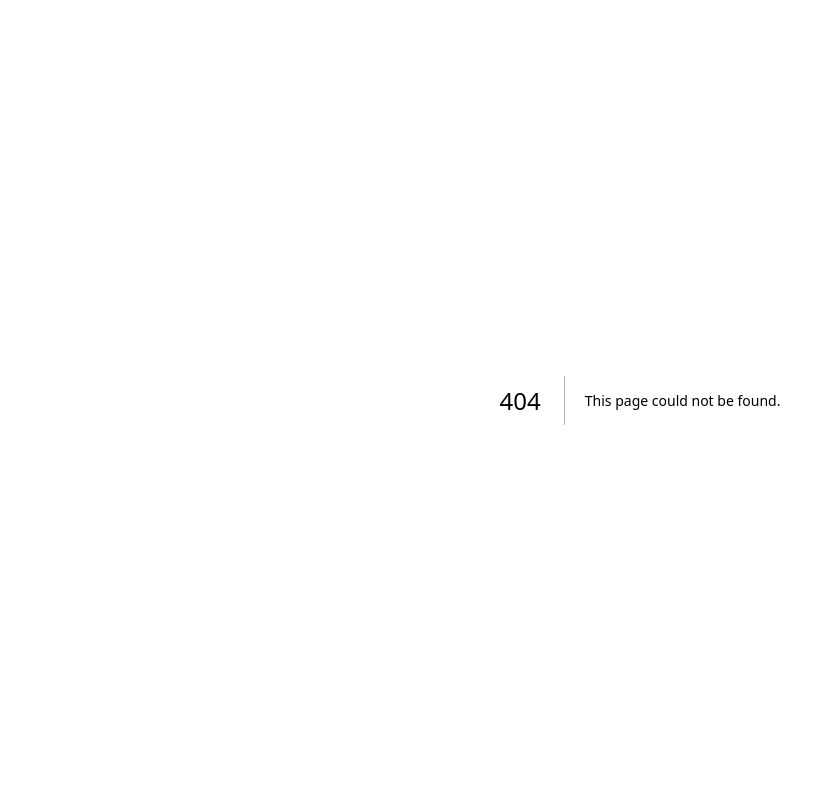
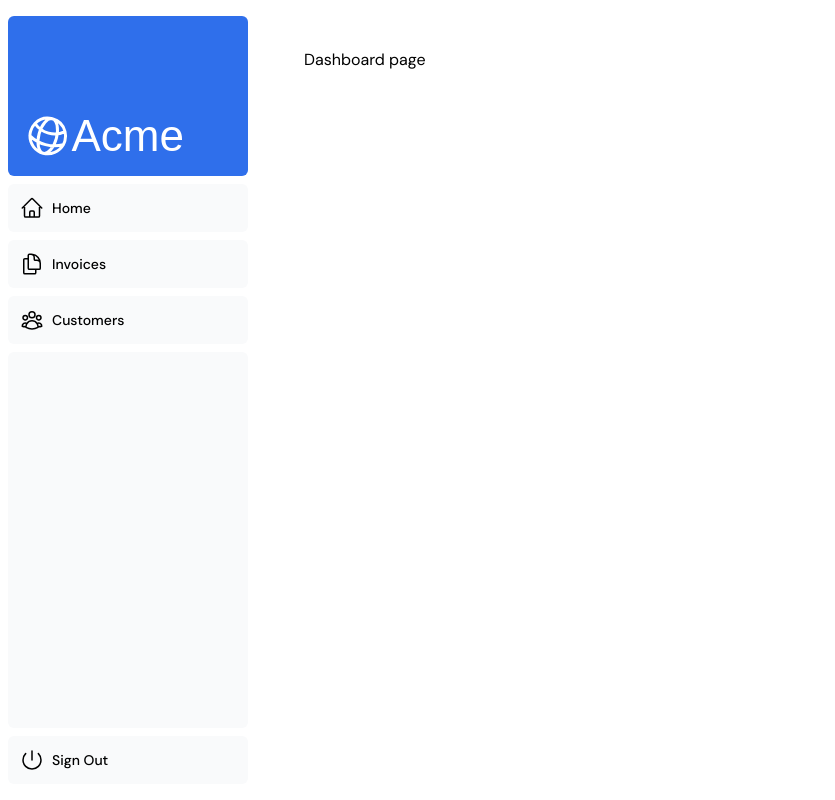
Before and after one commit to mancuoj-collective/next-dashboard-app-router, a Next.js app: page /dashboard in a window 1280 px wide. Before the commit this address had no page. Shown: the whole page, without its empty margins (0-835 px from the left). Built offline with nearby package versions, Linux system fonts and the light colour scheme; a web font is replaced by a local one.

Commit message:
feat: ch4

```diff
--- /dev/null
+++ b/app/dashboard/customers/page.tsx
@@ -0,0 +1,7 @@
+export default function Page() {
+  return (
+    <div>
+      <h1>Customers page</h1>
+    </div>
+  );
+}
--- /dev/null
+++ b/app/dashboard/invoices/page.tsx
@@ -0,0 +1,7 @@
+export default function Page() {
+  return (
+    <div>
+      <h1>Invoices page</h1>
+    </div>
+  );
+}
--- /dev/null
+++ b/app/dashboard/layout.tsx
@@ -0,0 +1,12 @@
+import SideNav from '@/app/ui/dashboard/sidenav';
+
+export default function Layout({ children }: { children: React.ReactNode }) {
+  return (
+    <div className="flex h-screen flex-col md:flex-row md:overflow-hidden">
+      <div className="w-full flex-none md:w-64">
+        <SideNav />
+      </div>
+      <div className="flex-grow p-6 md:overflow-y-auto md:p-12">{children}</div>
+    </div>
+  );
+}
--- /dev/null
+++ b/app/dashboard/page.tsx
@@ -0,0 +1,7 @@
+export default function Page() {
+  return (
+    <div>
+      <h1>Dashboard page</h1>
+    </div>
+  );
+}
```
